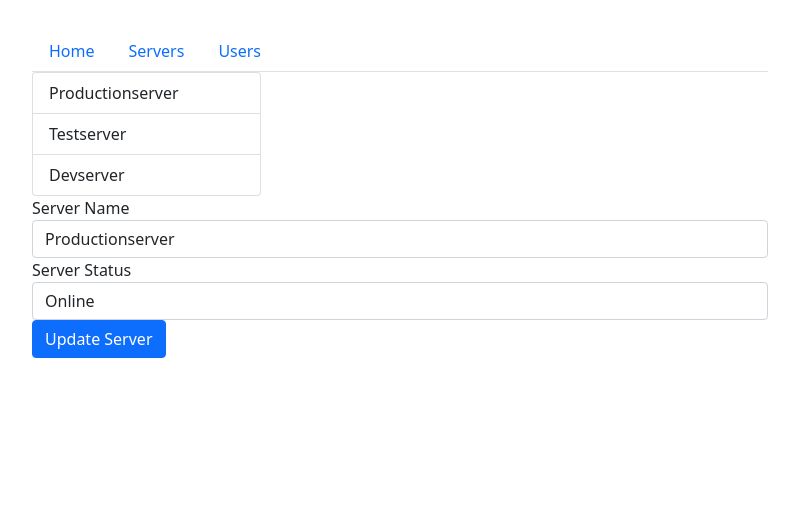
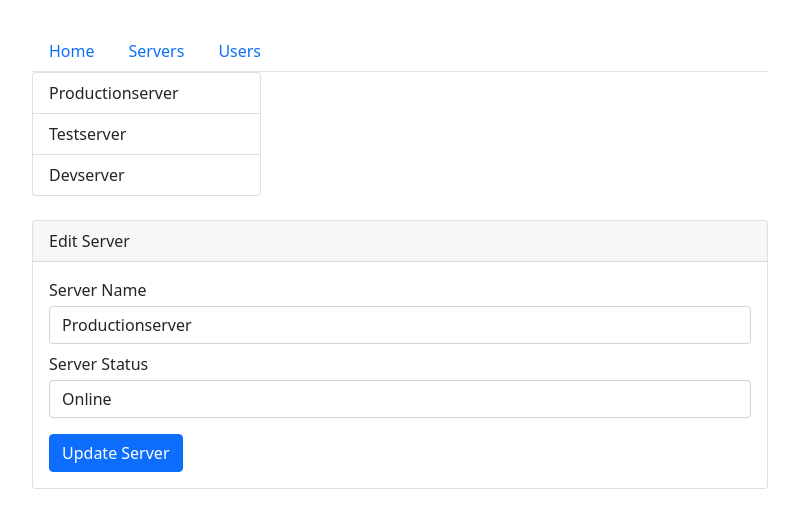
Before and after one commit to vishal-08/my-first-app, an Angular app: page /servers/1/edit in a window 1280 px wide. Shown: the top 528 px of the page, without its empty margins (50-849 px from the left). Built offline with nearby package versions, Linux system fonts and the light colour scheme.

Commit message:
style all component

```diff
--- a/src/app/servers/edit-server/edit-server.component.html
+++ b/src/app/servers/edit-server/edit-server.component.html
@@ -1,21 +1,27 @@
+<div class="card mt-4">
+  <div class="card-header">Edit Server</div>
+  <div class="card-body">
     <div class="form-group">
       <label for="name">Server Name</label>
       <input
         type="text"
         id="name"
-    class="form-control"
+        class="form-control mt-1"
         [(ngModel)]="serverName">
     </div>
     <div class="form-group">
-  <label for="status">Server Status</label>
+      <label for="status" class="mt-2">Server Status</label>
       <select
         id="status"
-    class="form-control"
+        class="form-control mt-1"
         [(ngModel)]="serverStatus">
         <option value="online">Online</option>
         <option value="offline">Offline</option>
       </select>
     </div>
     <button
-  class="btn btn-primary"
+      class="btn btn-primary mt-3"
       (click)="onUpdateServer()">Update Server</button>
+
+  </div>
+</div>
--- a/src/app/servers/server/server.component.html
+++ b/src/app/servers/server/server.component.html
@@ -1,4 +1,10 @@
-<h5>{{ server.name }}</h5>
+<div class="card mt-4">
+    <div class="card-header">Server Detail</div>
+    <div class="card-body">
+        <h5>{{ server.name }}</h5>
 <p>Server status is {{ server.status }}</p>
 
 <button class="btn btn-primary" (click)="editServer()">Edit Server</button>
+
+    </div>
+</div>
--- a/src/app/users/user/user.component.html
+++ b/src/app/users/user/user.component.html
@@ -1,4 +1,9 @@
-<p>User with ID {{ user.id }} loaded.</p>
-<p>User name is {{user.name}}</p>
-<hr>
-<a [routerLink] = "['/users', 10, 'Anna']">Load Anna(10)</a>
+<div class="card mt-4 ">
+    <div class="card-header">User Detail</div>
+    <div class="card-body">
+        <p>User with ID {{ user.id }} loaded.</p>
+        <p>User name is {{user.name}}</p>
+        <hr>
+        <a [routerLink]="['/users', 10, 'Anna']">Load Anna(10)</a>
+    </div>
+</div>
--- a/src/app/users/users.component.html
+++ b/src/app/users/users.component.html
@@ -1,3 +1,5 @@
+
+
 <div class="row mb-4">
   <div class="col-xs-12 col-sm-4">
     <div class="list-group">
```
Lines whose indentation alone changed are shown as unchanged.
